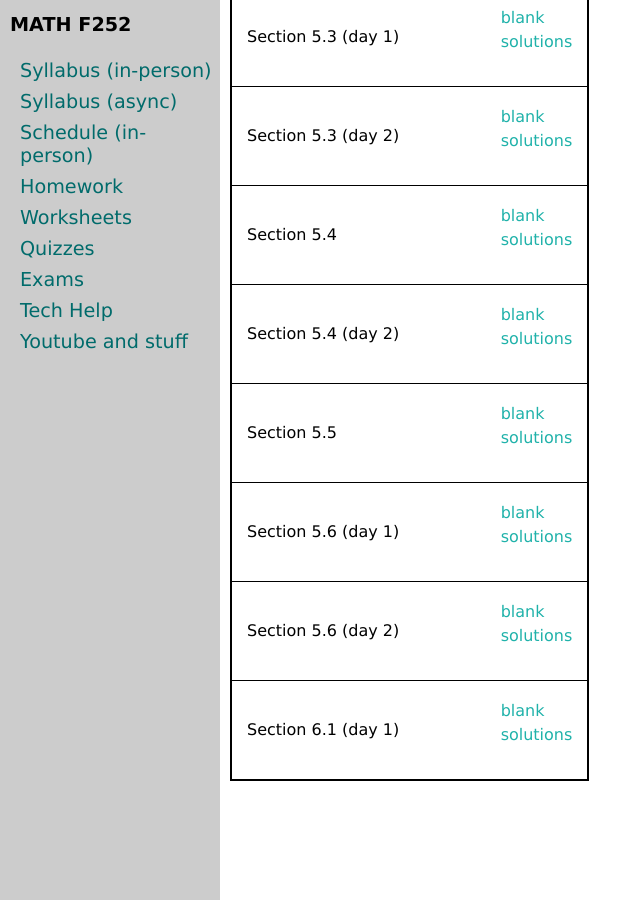
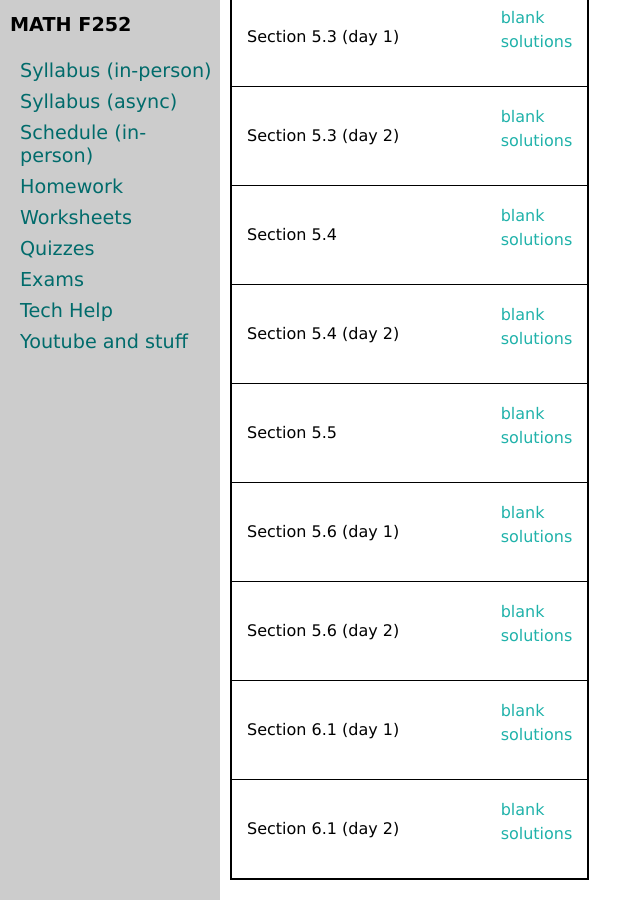
Before and after one commit to uaf-math/calc2, a Jekyll site: the page built from worksheetsF25.md, in a window 1280 px wide and 900 px high, scrolled down 2979 px. Shown: the whole window, without its empty margins (0-641 px from the left). Built offline with Jekyll 4.4.1, drawn with Linux system fonts in a browser that asks for light colours.

Commit message:
Update worksheetsF25.yml

```diff
--- a/_data/worksheetsF25.yml
+++ b/_data/worksheetsF25.yml
@@ -111,3 +111,6 @@
 - name: Section 6.1 (day 1)
   blank: M252-6-1-a.pdf
   solutions: M252-6-1-aa-s.pdf
+- name: Section 6.1 (day 2)
+  blank: M252-6-1-b.pdf
+  solutions: M252-6-1-b-s.pdf
```
